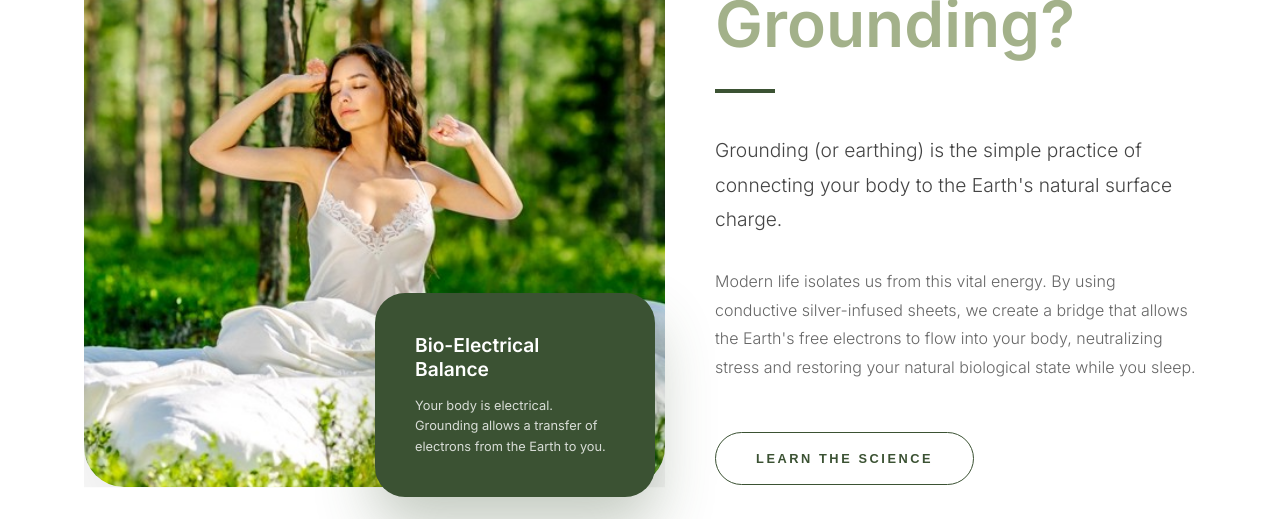
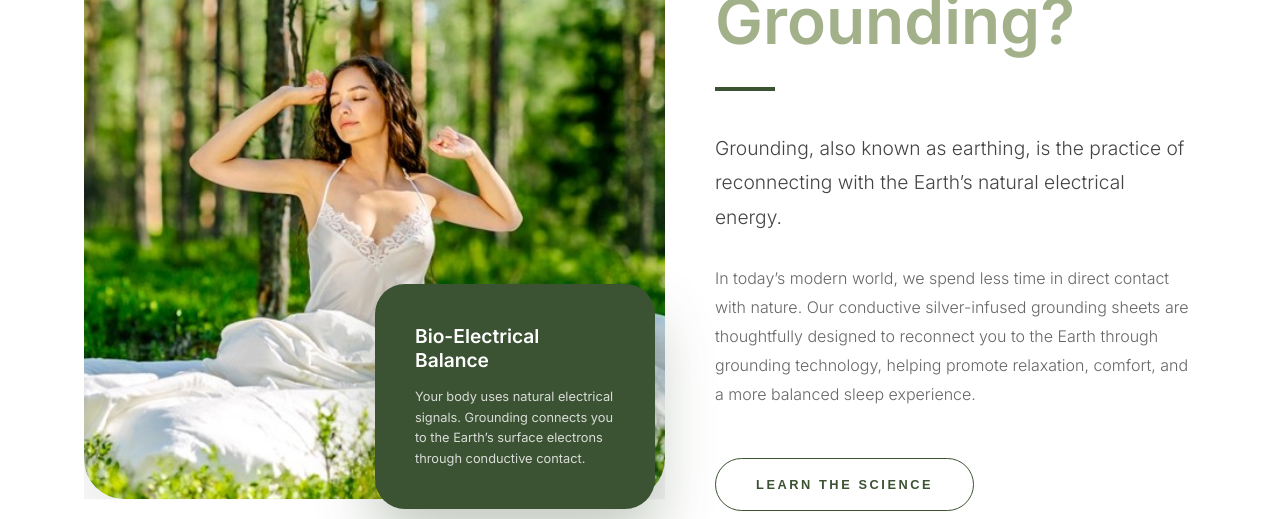
Before and after one commit to hanovadevs/EarthSync, a React (Vite) app: page / in a window 1280 px wide. Shown: the part 980-1499 px from the top of the page. Built offline with nearby package versions, Linux system fonts and the light colour scheme.

Commit message:
Content update

```diff
--- a/src/components/Explanation.jsx
+++ b/src/components/Explanation.jsx
@@ -44,7 +44,7 @@ const Explanation = () => {
             >
               <h4 style={{ fontSize: '1.2rem', marginBottom: '15px' }}>Bio-Electrical Balance</h4>
               <p style={{ fontSize: '0.8rem', opacity: 0.8, lineHeight: 1.6 }}>
-                Your body is electrical. Grounding allows a transfer of electrons from the Earth to you.
+                Your body uses natural electrical signals. Grounding connects you to the Earth’s surface electrons through conductive contact.
               </p>
             </motion.div>
           </div>
@@ -88,7 +88,7 @@ const Explanation = () => {
                 marginBottom: '30px',
                 fontWeight: 300
               }}>
-                Grounding (or earthing) is the simple practice of connecting your body to the Earth's natural surface charge.
+                Grounding, also known as earthing, is the practice of reconnecting with the Earth’s natural electrical energy.
               </p>
 
               <p style={{
@@ -97,7 +97,7 @@ const Explanation = () => {
                 lineHeight: 1.8,
                 fontWeight: 300
               }}>
-                Modern life isolates us from this vital energy. By using conductive silver-infused sheets, we create a bridge that allows the Earth's free electrons to flow into your body, neutralizing stress and restoring your natural biological state while you sleep.
+                In today’s modern world, we spend less time in direct contact with nature. Our conductive silver-infused grounding sheets are thoughtfully designed to reconnect you to the Earth through grounding technology, helping promote relaxation, comfort, and a more balanced sleep experience.
               </p>
 
               <Link to="/science" style={{ textDecoration: 'none' }}>
```
